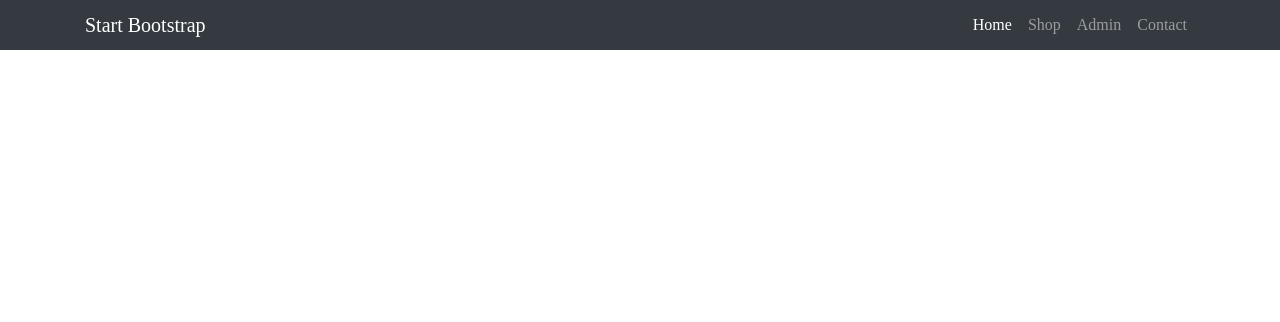
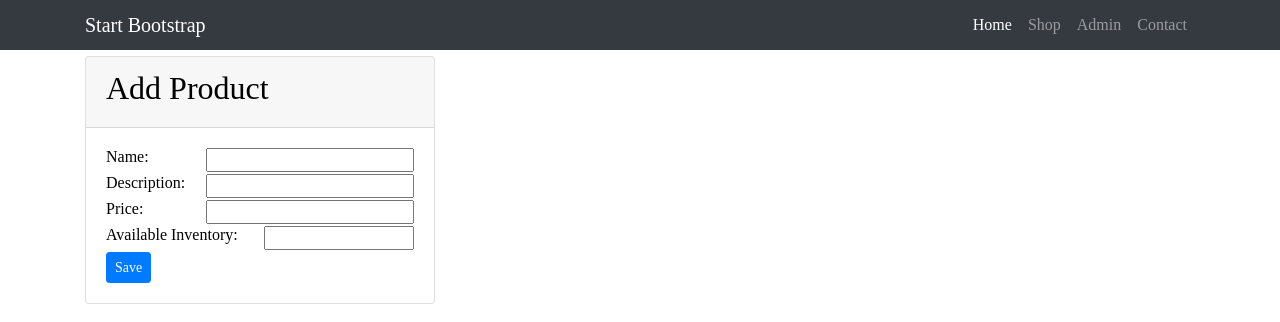
Before and after one commit to 200Development/FashionWebsite, an Angular app: page /admin in a window 1280 px wide. Shown: the top 322 px of the page. Built offline with nearby package versions, Linux system fonts and the light colour scheme.

Commit message:
adds new product to admin

```diff
--- a/src/app/admin/admin.component.html
+++ b/src/app/admin/admin.component.html
@@ -1,5 +1,39 @@
 <app-navigation></app-navigation>
 
-<div class="container">
+<section class="py-5">
+    <div class="container">
+        <div class="row">
+            <!-- Left Column -->
+            <div class="col-4">
+                <div class="card">
+                    <div class="card-header">
+                        <h2 style="float: left; text-align: center;">Add Product</h2>
+                    </div>
+                    <div class="card-body">
 
-</div>
+                        <label>Name:</label>
+                        <input type="text" [(ngModel)]="productName" style="float: right">
+
+                        <label>Description:</label>
+                        <input type="text" [(ngModel)]="productDescription" style="float: right">
+
+                        <label>Price:</label>
+                        <input type="number" [(ngModel)]="productPrice" style="float: right">
+
+                        <label>Available Inventory:</label>
+                        <input type="text" [(ngModel)]="productAvailableInventory" style="float: right; width: 150px;">
+
+                        <button class="btn btn-sm btn-primary" (click)="saveNewProduct()">Save</button>
+                    </div>
+                </div>
+
+                <!-- End Left Column -->
+            </div>
+            <!-- Right Column -->
+            <div class="col-8">
+
+            <!-- End Right Column -->
+            </div>
+        </div>
+    </div>
+</section>
--- a/src/app/admin/admin.component.ts
+++ b/src/app/admin/admin.component.ts
@@ -3,13 +3,24 @@ import { Component, OnInit } from '@angular/core';
 @Component({
   selector: 'app-admin',
   templateUrl: './admin.component.html',
-  styleUrls: ['./admin.component.less']
+  styleUrls: ['../../styles/full-width-pics.css', '../../styles/bootstrap.min.css']
 })
 export class AdminComponent implements OnInit {
+
+  productName: string;
+  productDescription: string;
+  productPrice: number;
+  productAvailableInventory: number;
 
   constructor() { }
 
   ngOnInit(): void {
   }
 
+  saveNewProduct(): boolean {
+
+
+    return true;
+  }
+
 }
--- a/src/app/admin/admin.module.ts
+++ b/src/app/admin/admin.module.ts
@@ -14,6 +14,9 @@ import { NavigationModule } from '../navigation/navigation.module';
     SharedModule,
     AdminRoutingModule,
     NavigationModule
+  ],
+  exports: [
+    AdminComponent
   ]
 })
 export class AdminModule { }
```
